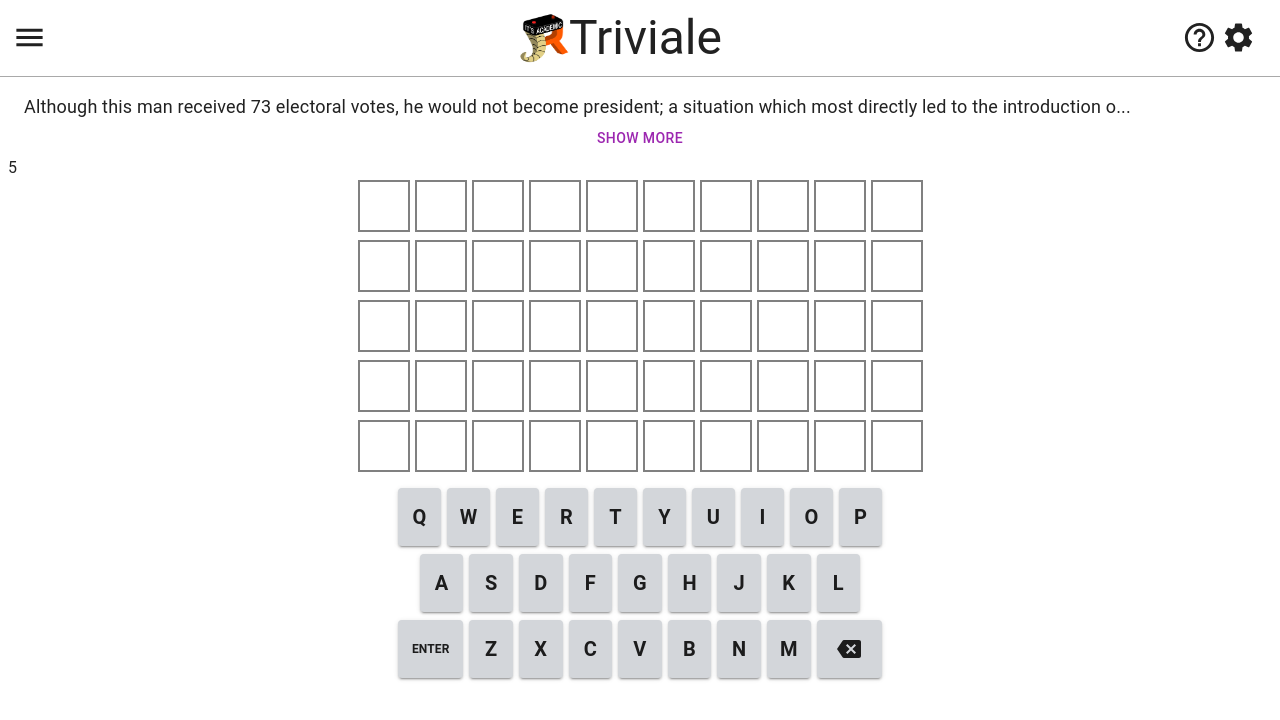
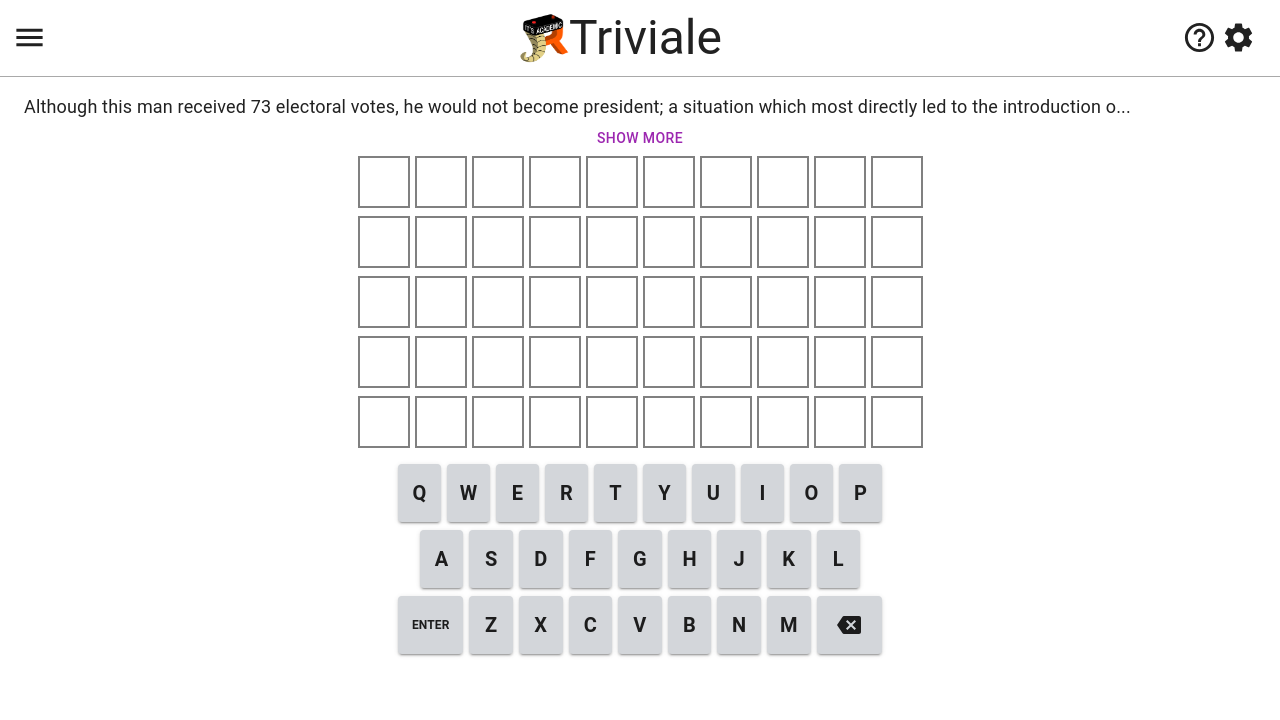
Before and after one commit to dotcomstar/Triviale, a React (Vite) app: page / in a window 1280 px wide. Shown: the top 720 px of the page. Built offline with nearby package versions, Linux system fonts and the light colour scheme; what simple-zustand-devtools would draw is missing.

Commit message:
Generate empty row based on guesses

```diff
--- a/src/components/grid/GameGrid.tsx
+++ b/src/components/grid/GameGrid.tsx
@@ -7,14 +7,12 @@ import EmptyRow from "./EmptyRow";
 const GameGrid = () => {
   //   const { questionExpansion, expandQuestion } = useQuestionExpansionStore();
   const guessNumber = useGameStateStore((s) => s.guessNumber);
+  const numEmptyRows = MAX_CHALLENGES - guessNumber;
   return (
     <Stack direction={"column"} spacing={1}>
-      {MAX_CHALLENGES - guessNumber}
-      <EmptyRow />
-      <EmptyRow />
-      <EmptyRow />
-      <EmptyRow />
-      <EmptyRow />
+      {[...Array(numEmptyRows)].map((_, i) => (
+        <EmptyRow key={i} />
+      ))}
     </Stack>
   );
 };
--- a/src/stores/gameStateStore.ts
+++ b/src/stores/gameStateStore.ts
@@ -33,6 +33,6 @@ const useGameStateStore = create<GameStateStore>((set) => ({
 }));
 
 if (process.env.NODE_ENV === "development")
-  mountStoreDevtool("Hard Mode Store", useGameStateStore);
+  mountStoreDevtool("Game State Store", useGameStateStore);
 
 export default useGameStateStore;
```
